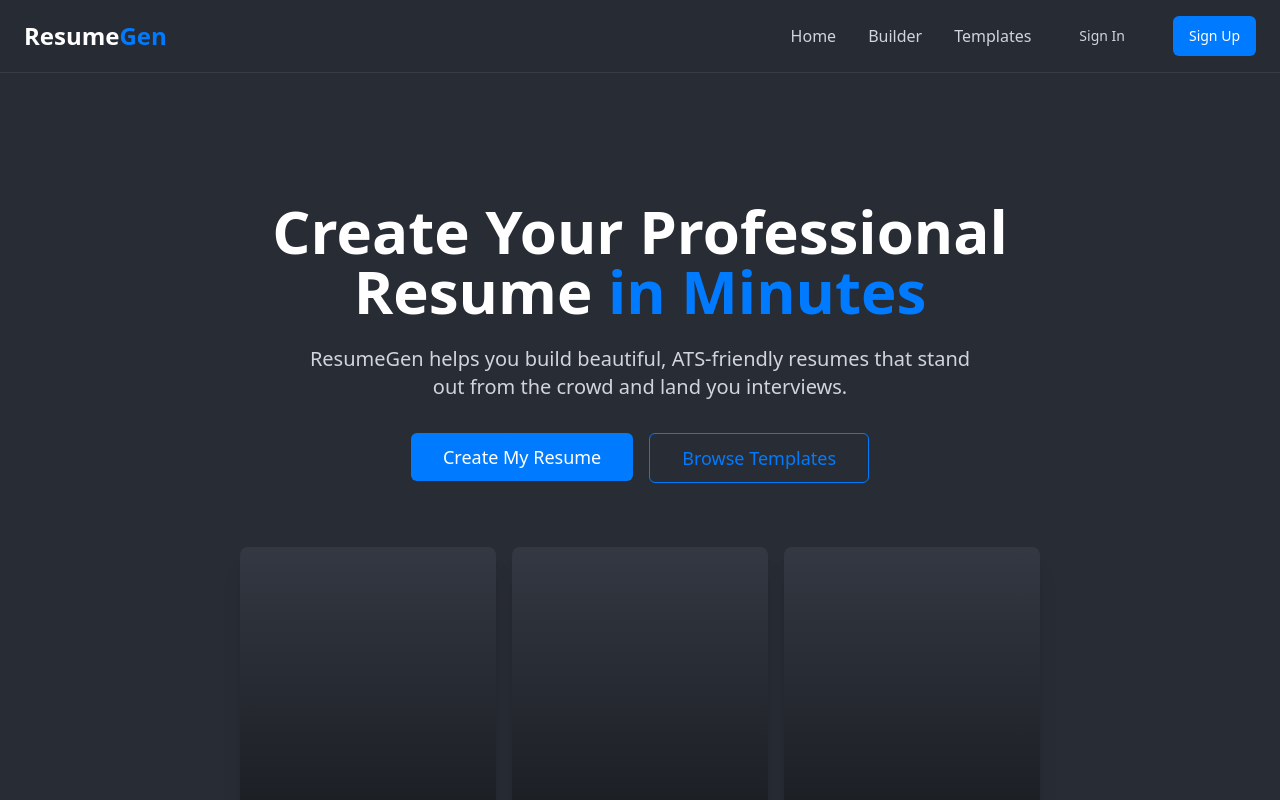
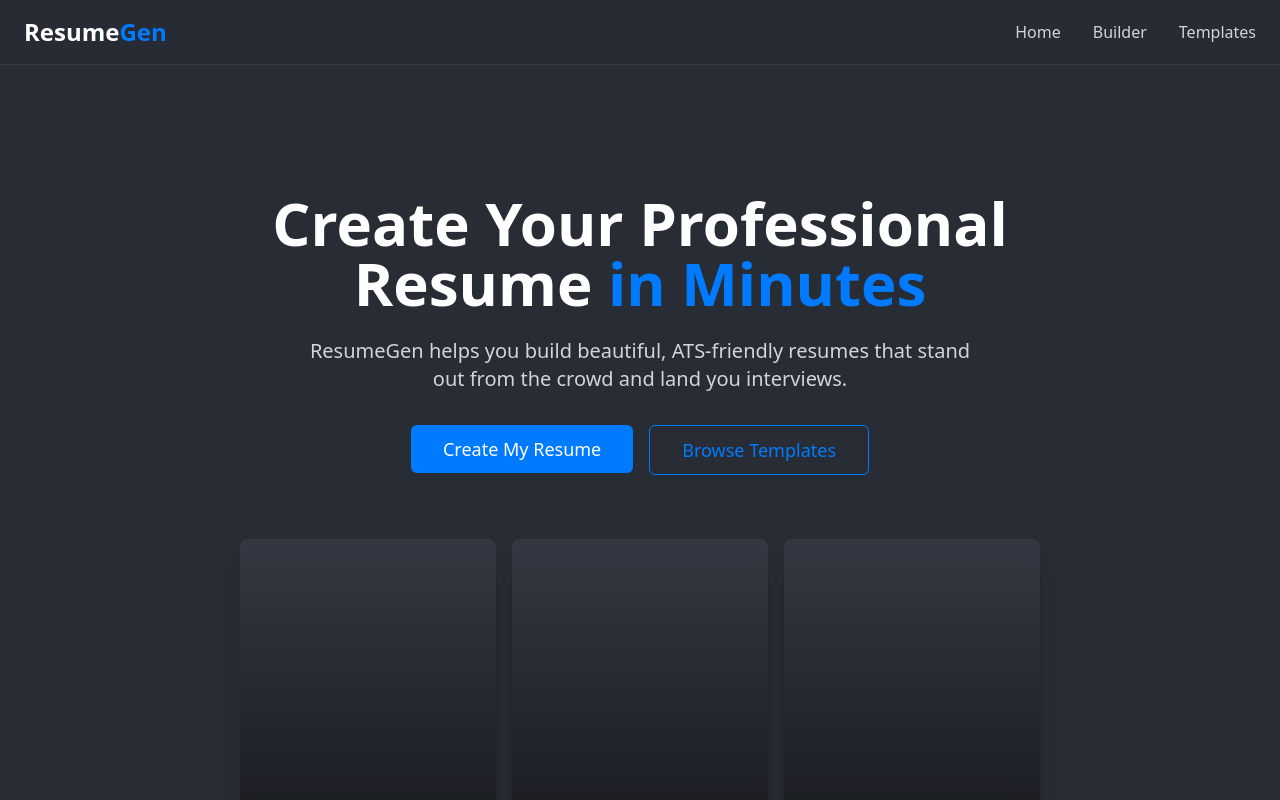
Before and after one commit to ruthwwikreddy/resume-maker, a React (Vite) app: page / in a window 1280 px wide. Shown: the top 800 px of the page. Built offline with nearby package versions, Linux system fonts and the light colour scheme.

Commit message:
Remove Sign In and Sign Up buttons
Removed the Sign In and Sign Up buttons from the Navbar and Index page.

```diff
--- a/src/components/Navbar.tsx
+++ b/src/components/Navbar.tsx
@@ -25,12 +25,6 @@ const Navbar = () => {
           <Link to="/templates" className="text-gray-300 hover:text-resume-blue transition-colors">
             Templates
           </Link>
-          <Button variant="ghost" className="text-gray-300 hover:text-resume-blue hover:bg-background">
-            Sign In
-          </Button>
-          <Button className="bg-resume-blue hover:bg-resume-blue/90 text-white">
-            Sign Up
-          </Button>
         </div>
 
         {/* Mobile Menu Button */}
@@ -75,14 +69,6 @@ const Navbar = () => {
             >
               Templates
             </Link>
-            <div className="flex flex-col space-y-2 pt-4 border-t border-border">
-              <Button variant="ghost" className="justify-start text-gray-300 hover:text-resume-blue hover:bg-background">
-                Sign In
-              </Button>
-              <Button className="bg-resume-blue hover:bg-resume-blue/90 text-white">
-                Sign Up
-              </Button>
-            </div>
           </div>
         </div>
       )}
```
